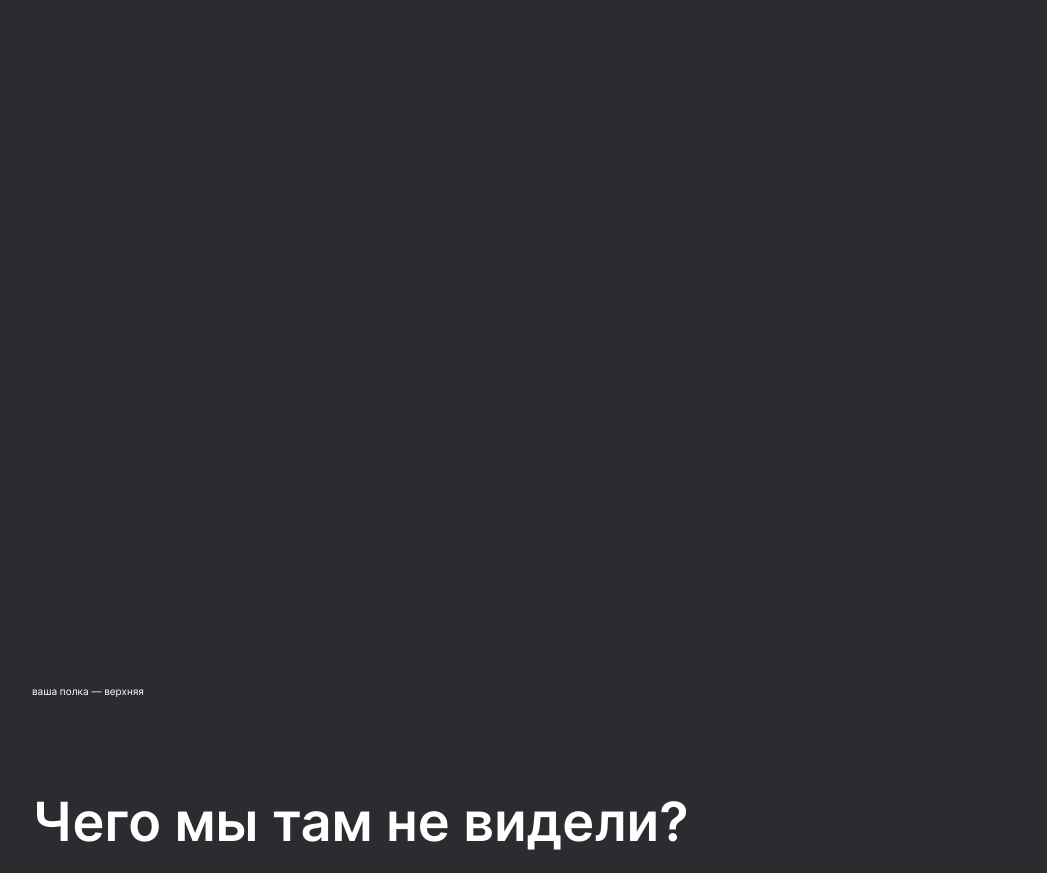
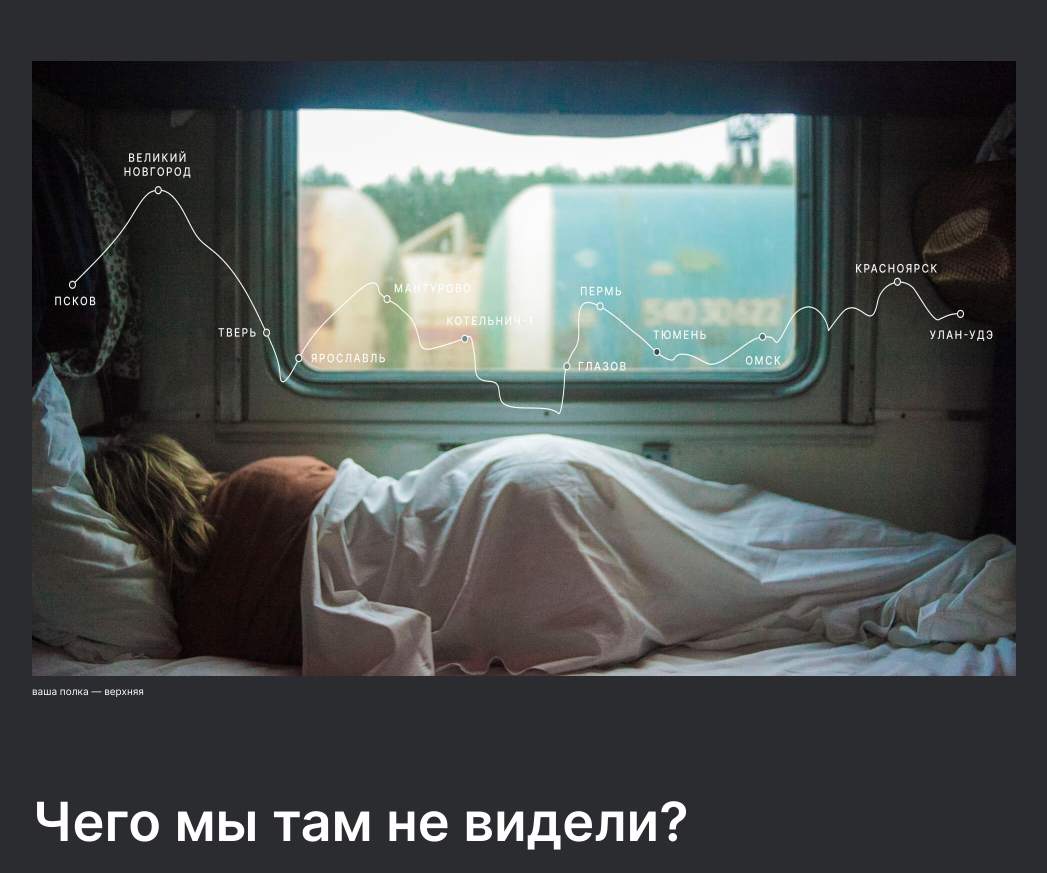
Before and after one commit to TatyanaDok/russian-travel, a plain HTML site: page index.html in a window 1280 px wide. Shown: the part 443-1316 px from the top of the page, without its empty margins (116-1163 px from the left). Drawn offline with Linux system fonts and the light colour scheme.

```diff
--- a/blocks/lead/__image/lead__image.css
+++ b/blocks/lead/__image/lead__image.css
@@ -2,7 +2,7 @@
     background-size: cover;
     background-position: center;
     margin: 64px 0 0;
-    background-image: url(".././../images/polka.jpg");
+    background-image: url("../../../images/polka.jpg");
     background-repeat: no-repeat;
     width: 984px;
     height: 615px;
```
